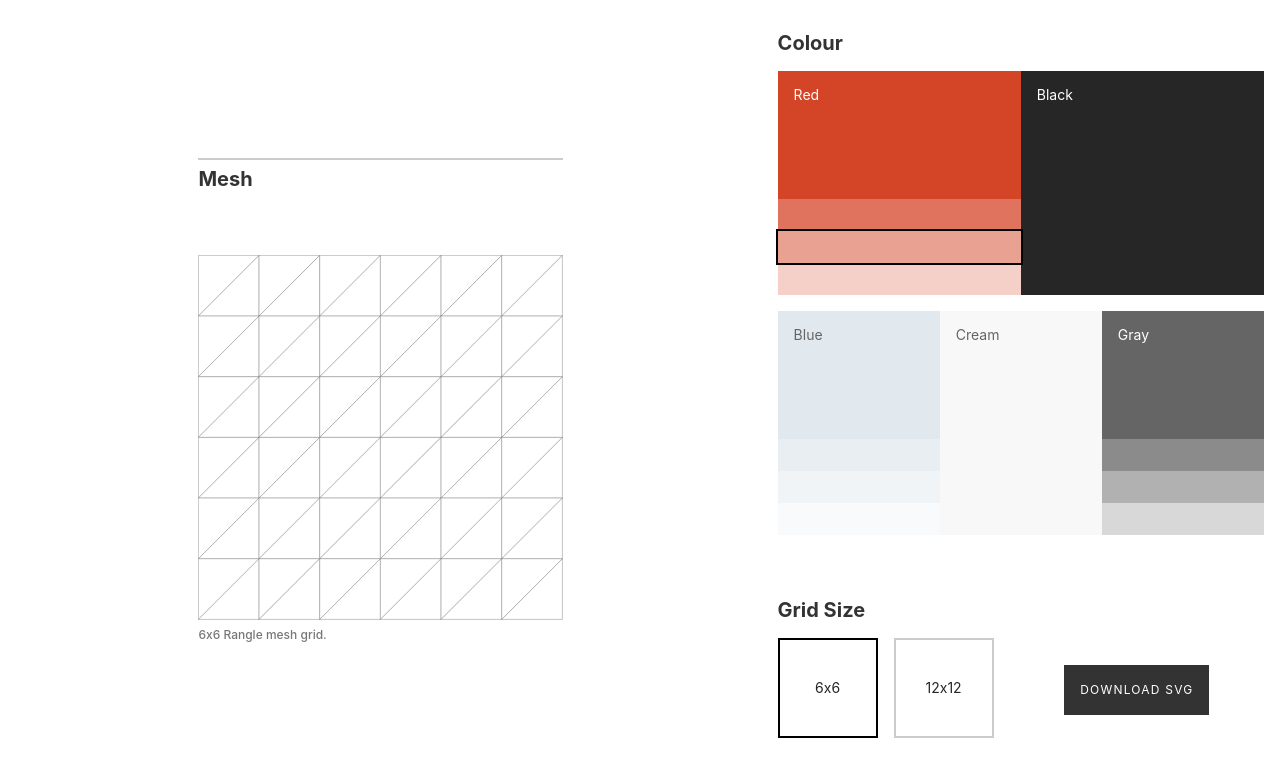
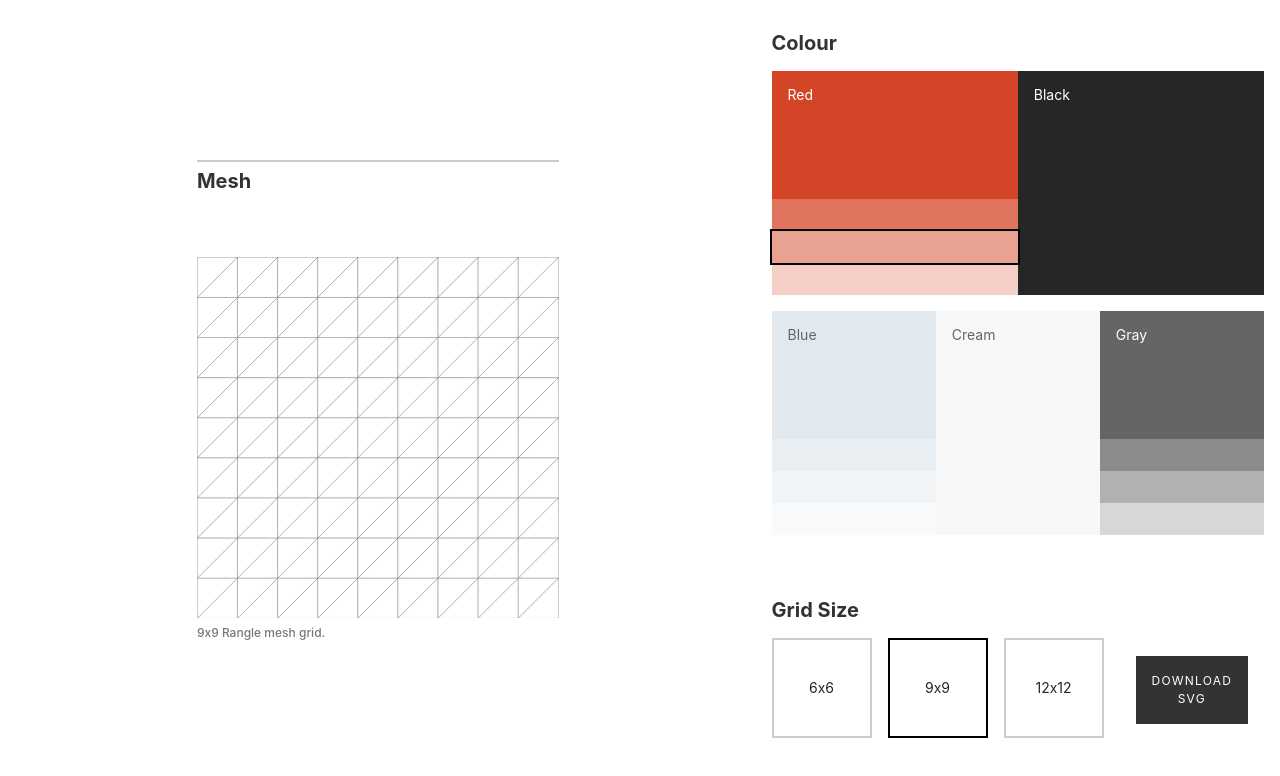
Before and after one commit to winkerVSbecks/rangle-geometric-abstractions, a React (Create React App) app: page / in a window 1280 px wide. Shown: the top 776 px of the page. Built offline with nearby package versions, Linux system fonts and the light colour scheme.

Commit message:
more grid sizes and canvas intial state

```diff
--- a/src/App.js
+++ b/src/App.js
@@ -6,7 +6,7 @@ import { MeshGrid } from './MeshGrid';
 
 export const App = () => {
   const [colour, setColour] = useState('rgba(212, 69, 39, 0.5)');
-  const [gridSize, setGridSize] = useState(6);
+  const [gridSize, setGridSize] = useState(9);
 
   return (
     <div className="flex ph3">
--- a/src/ColourSelector.js
+++ b/src/ColourSelector.js
@@ -1,81 +1,7 @@
 import React from 'react';
 import styled from 'styled-components';
 import { Heading } from './Primitives';
-
-const colours = {
-  red: [
-    {
-      name: 'red',
-      value: 'rgba(212, 69, 39, 1)',
-    },
-    {
-      name: 'red 75 percent',
-      value: 'rgba(212, 69, 39, 0.75)',
-      shades: [0.75, 0.5, 0.25],
-    },
-    {
-      name: 'red 50 percent',
-      value: 'rgba(212, 69, 39, 0.5)',
-      shades: [0.75, 0.5, 0.25],
-    },
-    {
-      name: 'red 25 percent',
-      value: 'rgba(212, 69, 39, 0.25)',
-      shades: [0.75, 0.5, 0.25],
-    },
-  ],
-  black: [
-    {
-      name: 'black',
-      value: 'rgb(38, 38, 38)',
-    },
-  ],
-  blue: [
-    {
-      name: 'blue',
-      value: 'rgba(225, 233, 238, 1)',
-    },
-    {
-      name: 'blue 75 percent',
-      value: 'rgba(225, 233, 238, 0.75)',
-      shades: [0.75, 0.5, 0.25],
-    },
-    {
-      name: 'blue 50 percent',
-      value: 'rgba(225, 233, 238, 0.5)',
-      shades: [0.75, 0.5, 0.25],
-    },
-    {
-      name: 'blue 25 percent',
-      value: 'rgba(225, 233, 238, 0.25)',
-      shades: [0.75, 0.5, 0.25],
-    },
-  ],
-  cream: [
-    {
-      name: 'cream',
-      value: 'rgba(248, 248, 248, 1)',
-    },
-  ],
-  gray: [
-    {
-      name: 'gray',
-      value: 'rgb(101, 101, 101)',
-    },
-    {
-      name: 'gray 75 percent',
-      value: 'rgb(101, 101, 101, 0.75)',
-    },
-    {
-      name: 'gray 50 percent',
-      value: 'rgb(101, 101, 101, 0.50)',
-    },
-    {
-      name: 'gray 25 percent',
-      value: 'rgb(101, 101, 101, 0.25)',
-    },
-  ],
-};
+import colours from './colours';
 
 const ShadeInput = styled.input.attrs({
   type: 'radio',
--- a/src/GridSizeSelector.js
+++ b/src/GridSizeSelector.js
@@ -21,6 +21,20 @@ const GridOptionInput = styled.input.attrs({
   }
 `;
 
+const GridOption = ({ size, value, onChange }) => (
+  <div>
+    <GridOptionInput
+      id={`${size}x${size}`}
+      checked={value === size}
+      onChange={() => onChange(size)}
+      value={size}
+    />
+    <GridOptionLabel
+      htmlFor={`${size}x${size}`}
+    >{`${size}x${size}`}</GridOptionLabel>
+  </div>
+);
+
 export const GridSizeSelector = ({ value, onChange, className }) => (
   <fieldset className={`db bn pa0 ma0 sans-serif bg-white ${className}`}>
     <Heading as="legend" className="f4 b mb2">
@@ -28,25 +42,9 @@ export const GridSizeSelector = ({ value, onChange, className }) => (
     </Heading>
 
     <div className="flex">
-      <div>
-        <GridOptionInput
-          id="6x6"
-          checked={value === 6}
-          onChange={() => onChange(6)}
-          value={6}
-        />
-        <GridOptionLabel htmlFor="6x6">6x6</GridOptionLabel>
-      </div>
-
-      <div>
-        <GridOptionInput
-          id="12x12"
-          checked={value === 12}
-          onChange={() => onChange(12)}
-          value={12}
-        />
-        <GridOptionLabel htmlFor="12x12">12x12</GridOptionLabel>
-      </div>
+      <GridOption size={6} value={value} onChange={onChange} />
+      <GridOption size={9} value={value} onChange={onChange} />
+      <GridOption size={12} value={value} onChange={onChange} />
     </div>
   </fieldset>
 );
--- a/src/MeshGrid.js
+++ b/src/MeshGrid.js
@@ -5,7 +5,7 @@ const p2 = (x, y, s) => ['M', x * s + s, y * s, 'v', s, 'h', -s, 'z'].join(' ');
 
 export const MeshGrid = ({ size }) => {
   const canvasSize = 960;
-  const res = canvasSize / size;
+  const tileSize = canvasSize / size;
 
   return (
     <div className="relative ma0 w-100">
@@ -24,11 +24,11 @@ export const MeshGrid = ({ size }) => {
             return (
               <g key={idx} fill="#fff">
                 <path
-                  d={p1(x, y, res)}
+                  d={p1(x, y, tileSize)}
                   onClick={() => console.log({ idx, p: 1 })}
                 />
                 <path
-                  d={p2(x, y, res)}
+                  d={p2(x, y, tileSize)}
                   onClick={() => console.log({ idx, p: 2 })}
                 />
               </g>
--- /dev/null
+++ b/src/colours.js
@@ -0,0 +1,74 @@
+export default {
+  red: [
+    {
+      name: 'red',
+      value: 'rgba(212, 69, 39, 1)',
+    },
+    {
+      name: 'red 75 percent',
+      value: 'rgba(212, 69, 39, 0.75)',
+      shades: [0.75, 0.5, 0.25],
+    },
+    {
+      name: 'red 50 percent',
+      value: 'rgba(212, 69, 39, 0.5)',
+      shades: [0.75, 0.5, 0.25],
+    },
+    {
+      name: 'red 25 percent',
+      value: 'rgba(212, 69, 39, 0.25)',
+      shades: [0.75, 0.5, 0.25],
+    },
+  ],
+  black: [
+    {
+      name: 'black',
+      value: 'rgb(38, 38, 38)',
+    },
+  ],
+  blue: [
+    {
+      name: 'blue',
+      value: 'rgba(225, 233, 238, 1)',
+    },
+    {
+      name: 'blue 75 percent',
+      value: 'rgba(225, 233, 238, 0.75)',
+      shades: [0.75, 0.5, 0.25],
+    },
+    {
+      name: 'blue 50 percent',
+      value: 'rgba(225, 233, 238, 0.5)',
+      shades: [0.75, 0.5, 0.25],
+    },
+    {
+      name: 'blue 25 percent',
+      value: 'rgba(225, 233, 238, 0.25)',
+      shades: [0.75, 0.5, 0.25],
+    },
+  ],
+  cream: [
+    {
+      name: 'cream',
+      value: 'rgba(248, 248, 248, 1)',
+    },
+  ],
+  gray: [
+    {
+      name: 'gray',
+      value: 'rgb(101, 101, 101)',
+    },
+    {
+      name: 'gray 75 percent',
+      value: 'rgb(101, 101, 101, 0.75)',
+    },
+    {
+      name: 'gray 50 percent',
+      value: 'rgb(101, 101, 101, 0.50)',
+    },
+    {
+      name: 'gray 25 percent',
+      value: 'rgb(101, 101, 101, 0.25)',
+    },
+  ],
+};
```
Also changed, not shown: src/useCanvas.js (added, +20 -0 lines).
